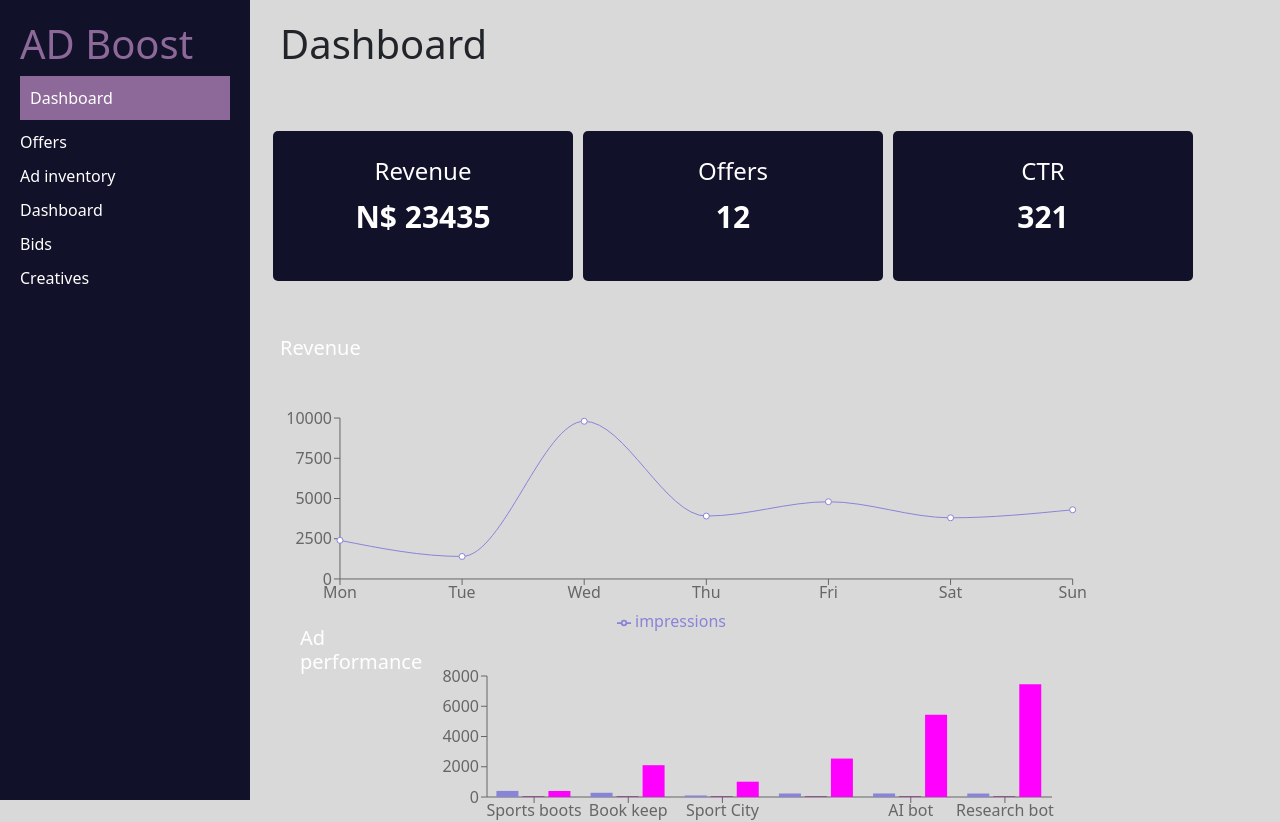
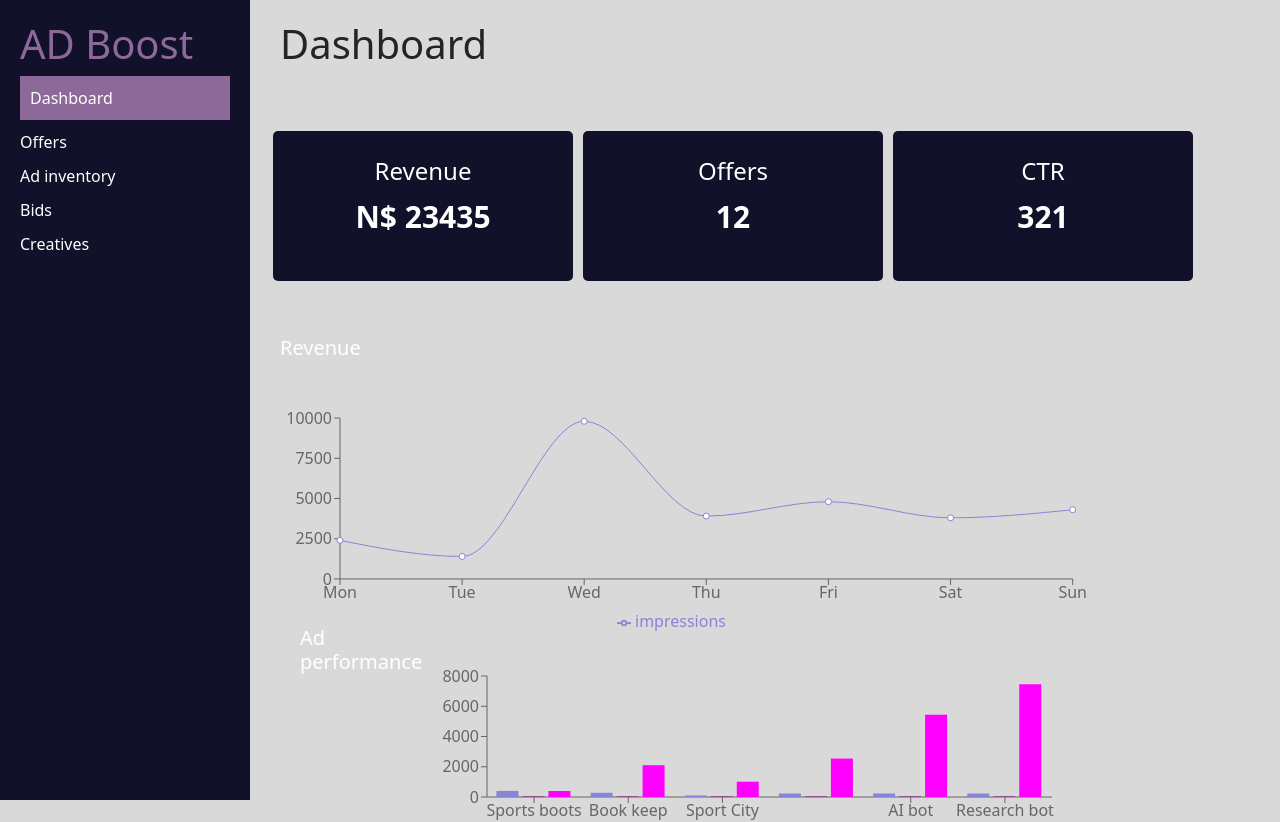
Before and after one commit to shwelep/AD-Server, a React (Create React App) app in the folder frontend/: page / in a window 1280 px wide. Shown: the top 822 px of the page. Built offline with nearby package versions, Linux system fonts and the light colour scheme.

Commit message:
removed empty component

```diff
--- a/frontend/src/Components/sidebar/sidebar.jsx
+++ b/frontend/src/Components/sidebar/sidebar.jsx
@@ -12,7 +12,7 @@ const SideBar = () => {
                 <li className={location.pathname === '/offers' ? 'active': ''}><Link to='/offers'>Offers</Link></li>
                 <li className={location.pathname === '/ad-inventory' ? 'active': ''}><Link to='/ad-inventory'>Ad inventory</Link></li>
                 {/* <li className={location.pathname === '/Campaigns' ? 'active' : ''}><Link to='/Campaigns'>Campaigns</Link></li> */}
-                <li className={location.pathname === '/advertiser-dashboard' ? 'active' : ''}><Link to='/advertiser-dashboard'>Dashboard</Link></li>
+                {/* <li className={location.pathname === '/advertiser-dashboard' ? 'active' : ''}><Link to='/advertiser-dashboard'>Dashboard</Link></li> */}
                 <li className={location.pathname === '/Bids' ? 'active' : ''}><Link to='/Bids'>Bids</Link></li>
                 <li className={location.pathname === '/Creatives' ? 'active' : ''}><Link to='/Creatives'>Creatives</Link></li>
             </ul>
```
